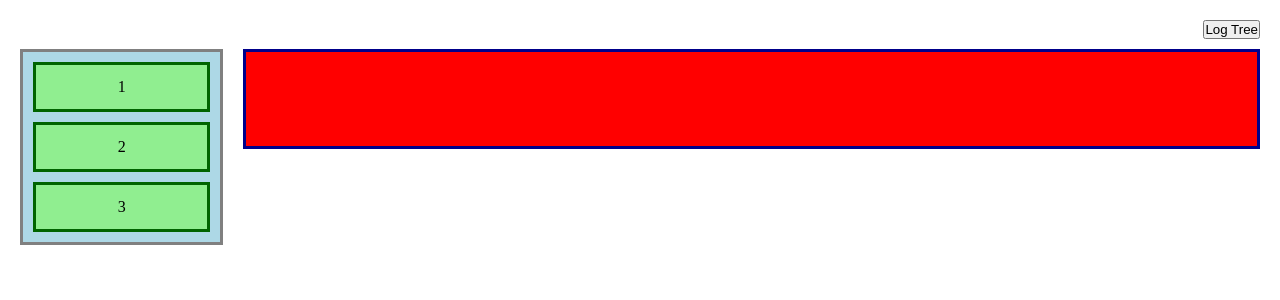
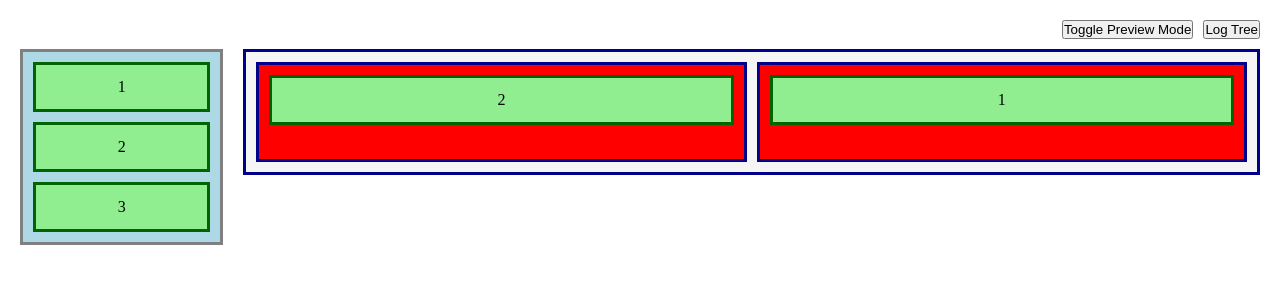
Before and after one commit to michalhromas1/layout-editor-angular, an Angular app: page / in a window 1280 px wide. Shown: the top 300 px of the page. Built offline with nearby package versions, Linux system fonts and the light colour scheme.

Commit message:
preview mode

```diff
--- a/src/app/app.component.ts
+++ b/src/app/app.component.ts
@@ -1,7 +1,47 @@
 import { Component } from '@angular/core';
+import { ContentPickerItemModel } from './editor/models/editor-content-picker.model';
+import { TreeCreatorItemModel } from './editor/models/editor.service.model';
 
 @Component({
   selector: 'app-root',
-  template: `<app-editor></app-editor>`,
+  template: `<app-editor
+    [treeCreator]="treeCreator"
+    [contentPickerItems]="contentPickerItems"
+  ></app-editor>`,
 })
-export class AppComponent {}
+export class AppComponent {
+  contentPickerItems: ContentPickerItemModel[] = [
+    {
+      value: '1',
+    },
+    {
+      value: '2',
+    },
+    {
+      value: '3',
+    },
+  ];
+
+  treeCreator: TreeCreatorItemModel = {
+    type: 'column',
+    items: [],
+    children: [
+      {
+        type: 'row',
+        items: [],
+        children: [
+          {
+            type: 'column',
+            items: [{ value: '2' }],
+            children: [],
+          },
+          {
+            type: 'column',
+            items: [{ value: '1' }],
+            children: [],
+          },
+        ],
+      },
+    ],
+  };
+}
--- a/src/app/editor/editor-column/editor-column.component.html
+++ b/src/app/editor/editor-column/editor-column.component.html
@@ -1,4 +1,9 @@
-<div class="column" [class.innermost]="isInnermost" [class.hovered]="isHovered">
+<div
+  class="column"
+  [class.innermost]="isInnermost"
+  [class.hovered]="isHovered"
+  [class.preview]="editorService.isPreviewMode$ | async"
+>
   <div
     class="slot-wrapper"
     [class.has-dropped-items]="this.droppedItems.length"
@@ -8,6 +13,7 @@
 
   <ng-container *ngIf="isInnermost">
     <div
+      *ngIf="!(editorService.isPreviewMode$ | async)"
       class="dropzone"
       cdkDropList
       [cdkDropListData]="droppedItems"
@@ -29,6 +35,7 @@
     </div>
   </ng-container>
 
+  <ng-container *ngIf="!(editorService.isPreviewMode$ | async)">
     <button (click)="addColumn()" class="add-column" type="button">C+</button>
     <button
       *ngIf="!isRootComponent"
@@ -39,4 +46,5 @@
       C-
     </button>
     <button (click)="addRow()" class="add-row" type="button">R+</button>
+  </ng-container>
 </div>
--- a/src/app/editor/editor-column/editor-column.component.scss
+++ b/src/app/editor/editor-column/editor-column.component.scss
@@ -6,8 +6,10 @@
 
 .column {
   position: relative;
+  border: 3px solid darkblue;
+
+  &:not(.preview) {
     background: #f5f5f5;
-  border: 3px solid darkblue;
 
     &.hovered {
       border-color: darkorange;
@@ -19,6 +21,17 @@
 
     &.innermost {
       background: red;
+    }
+  }
+
+  &.preview {
+    &:not(.innermost) {
+      border: none;
+    }
+
+    .slot-wrapper {
+      padding: 0;
+    }
   }
 
   .dropzone,
--- a/src/app/editor/editor-column/editor-column.component.ts
+++ b/src/app/editor/editor-column/editor-column.component.ts
@@ -41,7 +41,7 @@ export class EditorColumnComponent implements EditorComponentModel {
   }
 
   constructor(
-    @Inject(EDITOR_SERVICE) private editorService: EditorServiceModel
+    @Inject(EDITOR_SERVICE) public editorService: EditorServiceModel
   ) {}
 
   private toggleIsHovered(is: boolean): void {
--- a/src/app/editor/editor-row/editor-row.component.ts
+++ b/src/app/editor/editor-row/editor-row.component.ts
@@ -8,7 +8,10 @@ import {
 } from '@angular/core';
 import { EDITOR_SERVICE } from '../editor.service.token';
 import { EditorComponentModel } from '../models/editor.component.model';
-import { EditorServiceModel } from '../models/editor.service.model';
+import {
+  EditorServiceModel,
+  TreeCreatorItemModel,
+} from '../models/editor.service.model';
 
 @Component({
   selector: 'app-editor-row',
@@ -19,6 +22,7 @@ export class EditorRowComponent implements EditorComponentModel, OnInit {
   @Input() id: string;
   @Input() parentId: string;
   @Input() isRootComponent: boolean = false;
+  @Input() treeCreator: TreeCreatorItemModel;
 
   @ViewChild('slot', { read: ViewContainerRef, static: true })
   slot: ViewContainerRef;
@@ -29,7 +33,7 @@ export class EditorRowComponent implements EditorComponentModel, OnInit {
 
   ngOnInit(): void {
     if (this.isRootComponent) {
-      this.editorService.initRootRow(this);
+      this.editorService.createTree(this, this.treeCreator);
     }
   }
 }
--- a/src/app/editor/editor.component.html
+++ b/src/app/editor/editor.component.html
@@ -1,14 +1,21 @@
-<button type="button" (click)="logTree()" style="margin-bottom: 1rem">
-  Log Tree
-</button>
+<div class="buttons">
+  <button type="button" (click)="editorService.togglePreviewMode()">
+    Toggle Preview Mode
+  </button>
+  <button type="button" (click)="logTree()">Log Tree</button>
+</div>
 
-<div class="grid" cdkDropListGroup>
+<div [class.grid]="!(editorService.isPreviewMode$ | async)" cdkDropListGroup>
   <app-editor-content-picker
+    *ngIf="!(editorService.isPreviewMode$ | async)"
     cdkDropList
     [items]="contentPickerItems"
     [cdkDropListData]="contentPickerItems"
     (cdkDropListDropped)="onDropInContentPicker($event)"
   ></app-editor-content-picker>
 
-  <app-editor-row [isRootComponent]="true"></app-editor-row>
+  <app-editor-row
+    [isRootComponent]="true"
+    [treeCreator]="treeCreator"
+  ></app-editor-row>
 </div>
--- a/src/app/editor/editor.component.scss
+++ b/src/app/editor/editor.component.scss
@@ -18,9 +18,12 @@
   max-width: 20rem;
 }
 
-button {
-  margin-left: auto;
-  display: block;
+.buttons {
+  margin-bottom: 1rem;
+  display: flex;
+  align-items: center;
+  justify-content: flex-end;
+  column-gap: 1rem;
 }
 
 .grid {
@@ -29,3 +32,22 @@ button {
   column-gap: 2rem;
   align-items: flex-start;
 }
+
+.preview-mode {
+  .col {
+    display: grid;
+    flex: 1;
+    min-height: 10rem;
+    row-gap: 1rem;
+    padding: 1rem;
+    align-content: flex-start;
+    border: 1px solid blue;
+  }
+
+  .row {
+    display: flex;
+    flex-wrap: wrap;
+    row-gap: var(--editor-column-spacing);
+    column-gap: var(--editor-column-spacing);
+  }
+}
--- a/src/app/editor/editor.component.ts
+++ b/src/app/editor/editor.component.ts
@@ -1,10 +1,13 @@
-import { CdkDrag, CdkDragDrop } from '@angular/cdk/drag-drop';
-import { Component, Inject } from '@angular/core';
+import { CdkDragDrop } from '@angular/cdk/drag-drop';
+import { Component, Inject, Input } from '@angular/core';
 import { getNestedProperties } from '../helpers';
 import { EditorColumnComponent } from './editor-column/editor-column.component';
 import { EDITOR_SERVICE } from './editor.service.token';
 import { ContentPickerItemModel } from './models/editor-content-picker.model';
-import { EditorServiceModel } from './models/editor.service.model';
+import {
+  EditorServiceModel,
+  TreeCreatorItemModel,
+} from './models/editor.service.model';
 
 @Component({
   selector: 'app-editor',
@@ -12,20 +15,11 @@ import { EditorServiceModel } from './models/editor.service.model';
   styleUrls: ['./editor.component.scss'],
 })
 export class EditorComponent {
-  contentPickerItems: ContentPickerItemModel[] = [
-    {
-      value: '1',
-    },
-    {
-      value: '2',
-    },
-    {
-      value: '3',
-    },
-  ];
+  @Input() treeCreator: TreeCreatorItemModel;
+  @Input() contentPickerItems: ContentPickerItemModel[] = [];
 
   constructor(
-    @Inject(EDITOR_SERVICE) private editorService: EditorServiceModel
+    @Inject(EDITOR_SERVICE) public editorService: EditorServiceModel
   ) {}
 
   logTree(): void {
@@ -43,12 +37,6 @@ export class EditorComponent {
     );
   }
 
-  isFromPickerItself(item: CdkDrag<ContentPickerItemModel>): boolean {
-    const isFromLayout =
-      item.element.nativeElement.classList.contains('dropped-item');
-    return !isFromLayout;
-  }
-
   onDropInContentPicker(event: CdkDragDrop<ContentPickerItemModel[]>): void {
     const { container, previousContainer, previousIndex } = event;
 
--- a/src/app/editor/editor.service.ts
+++ b/src/app/editor/editor.service.ts
@@ -6,6 +6,7 @@ import {
   ViewContainerRef,
   ViewRef,
 } from '@angular/core';
+import { BehaviorSubject } from 'rxjs';
 import { v4 as uuidv4 } from 'uuid';
 import { makeImmutable } from '../helpers';
 import { EditorColumnComponent } from './editor-column/editor-column.component';
@@ -13,6 +14,7 @@ import { EditorRowComponent } from './editor-row/editor-row.component';
 import { EditorComponentModel } from './models/editor.component.model';
 import {
   EditorServiceModel,
+  TreeCreatorItemModel,
   TreeItemModel,
 } from './models/editor.service.model';
 
@@ -26,12 +28,55 @@ export class EditorService implements EditorServiceModel {
 
   private _editorTree: TreeItemModel = {} as TreeItemModel;
 
+  private _isPreviewMode$ = new BehaviorSubject<boolean>(false);
+  isPreviewMode$ = this._isPreviewMode$.asObservable();
+
   constructor(private componentFactoryResolver: ComponentFactoryResolver) {}
 
-  initRootRow(row: EditorRowComponent): void {
+  createTree(
+    rootRow: EditorRowComponent,
+    treeCreator?: TreeCreatorItemModel
+  ): void {
+    this.initRootRow(rootRow);
+    const rootColumn = this.createColumn(
+      rootRow,
+      true,
+      !treeCreator?.children?.length
+    );
+
+    if (!treeCreator) {
+      return;
+    }
+
+    this.createNestedTreeItem(rootColumn.instance, treeCreator);
+  }
+
+  private initRootRow(row: EditorRowComponent): void {
     row.id = this.generateId();
     this.addToTree(row);
-    this.createColumn(row, true);
+  }
+
+  private createNestedTreeItem(
+    parent: EditorComponentModel,
+    parentTreeCreatorItem: TreeCreatorItemModel
+  ): void {
+    if (parentTreeCreatorItem.type === 'column') {
+      (parent as EditorColumnComponent).droppedItems =
+        parentTreeCreatorItem.items || [];
+    }
+
+    for (const child of parentTreeCreatorItem.children) {
+      const created =
+        child.type === 'row'
+          ? this.createRow(parent as EditorColumnComponent)
+          : this.createColumn(
+              parent as EditorRowComponent,
+              false,
+              !child.children?.length
+            );
+
+      this.createNestedTreeItem(created.instance, child);
+    }
   }
 
   addRow(column: EditorColumnComponent): void {
@@ -114,6 +159,10 @@ export class EditorService implements EditorServiceModel {
 
     (parentColumn.componentRef.instance as EditorColumnComponent).isInnermost =
       true;
+  }
+
+  togglePreviewMode(): void {
+    this._isPreviewMode$.next(!this._isPreviewMode$.getValue());
   }
 
   private createColumn(
--- a/src/app/editor/models/editor.service.model.ts
+++ b/src/app/editor/models/editor.service.model.ts
@@ -1,15 +1,22 @@
 import { ComponentRef } from '@angular/core';
+import { Observable } from 'rxjs';
 import { EditorColumnComponent } from '../editor-column/editor-column.component';
 import { EditorRowComponent } from '../editor-row/editor-row.component';
+import { ContentPickerItemModel } from './editor-content-picker.model';
 import { EditorComponentModel } from './editor.component.model';
 
 export interface EditorServiceModel {
   editorTree: Readonly<TreeItemModel>;
+  isPreviewMode$: Observable<boolean>;
   hoveredColumn: EditorColumnComponent;
-  initRootRow(row: EditorRowComponent): void;
+  createTree(
+    rootRow: EditorRowComponent,
+    treeCreator?: TreeCreatorItemModel
+  ): void;
   addRow(column: EditorColumnComponent): void;
   addColumn(column: EditorColumnComponent): void;
   removeColumn(column: EditorColumnComponent): void;
+  togglePreviewMode(): void;
 }
 
 export interface TreeItemModel {
@@ -20,4 +27,10 @@ export interface TreeItemModel {
   type: EditorComponentType;
 }
 
+export interface TreeCreatorItemModel {
+  children: TreeCreatorItemModel[];
+  items: ContentPickerItemModel[];
+  type: EditorComponentType;
+}
+
 export type EditorComponentType = 'row' | 'column';
```
Lines whose indentation alone changed are shown as unchanged.
